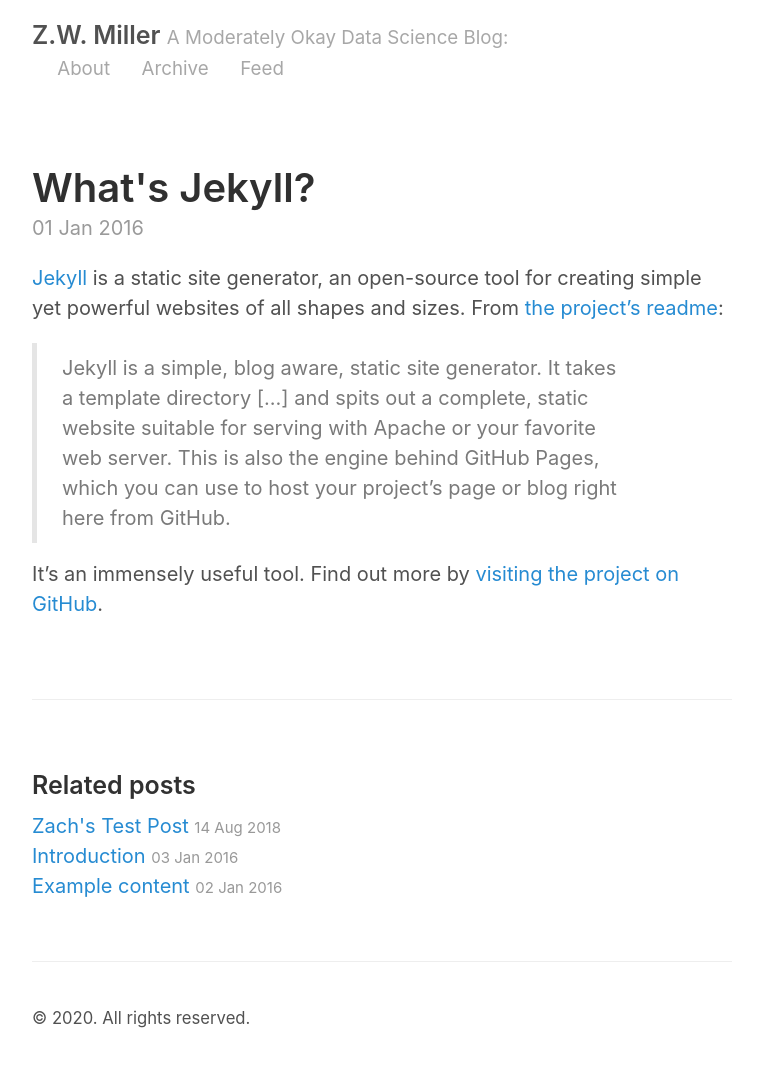
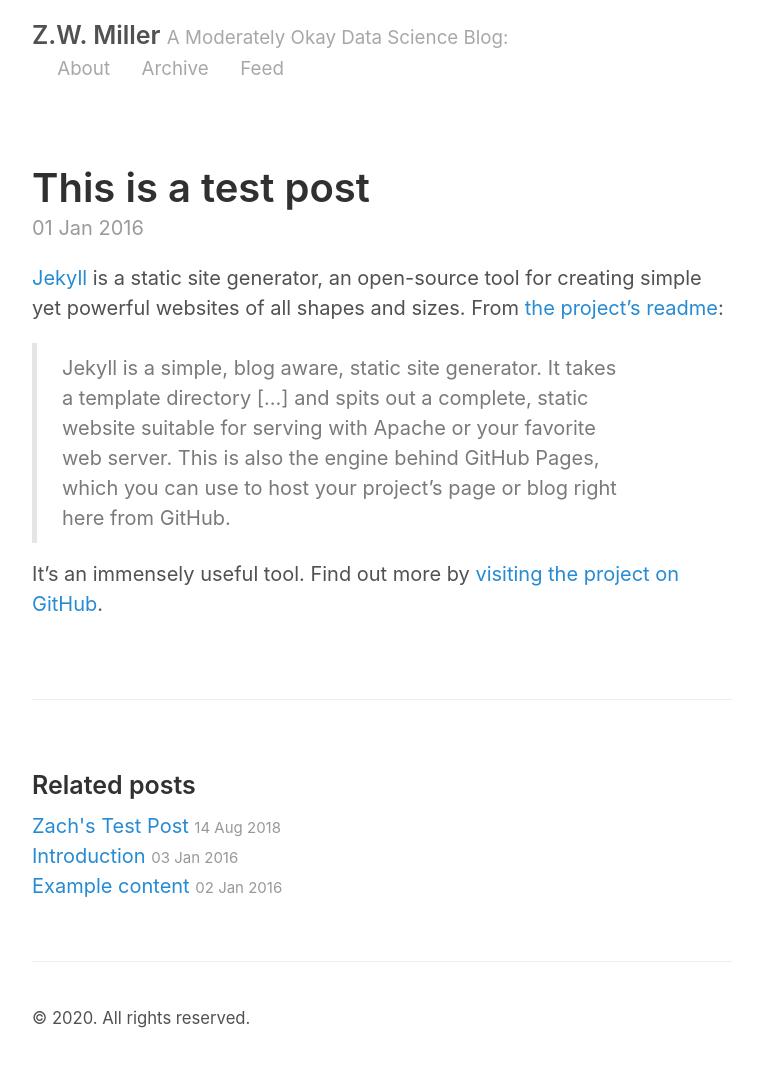
Before and after one commit to sodas32/sodas32.github.io, a Jekyll site: the page built from _posts/2016-01-01-whats-jekyll.md, in a window 1280 px wide. Shown: the whole page, without its empty margins (258-1021 px from the left). Built offline with Jekyll 4.4.1, drawn with Linux system fonts in a browser that asks for light colours.

Commit message:
next test

```diff
--- a/_posts/2016-01-01-whats-jekyll.md
+++ b/_posts/2016-01-01-whats-jekyll.md
@@ -1,6 +1,6 @@
 ---
 layout: post
-title: What's Jekyll?
+title: This is a test post
 ---
 
 [Jekyll](http://jekyllrb.com) is a static site generator, an open-source tool for creating simple yet powerful websites of all shapes and sizes. From [the project's readme](https://github.com/jekyll/jekyll/blob/master/README.markdown):
```
